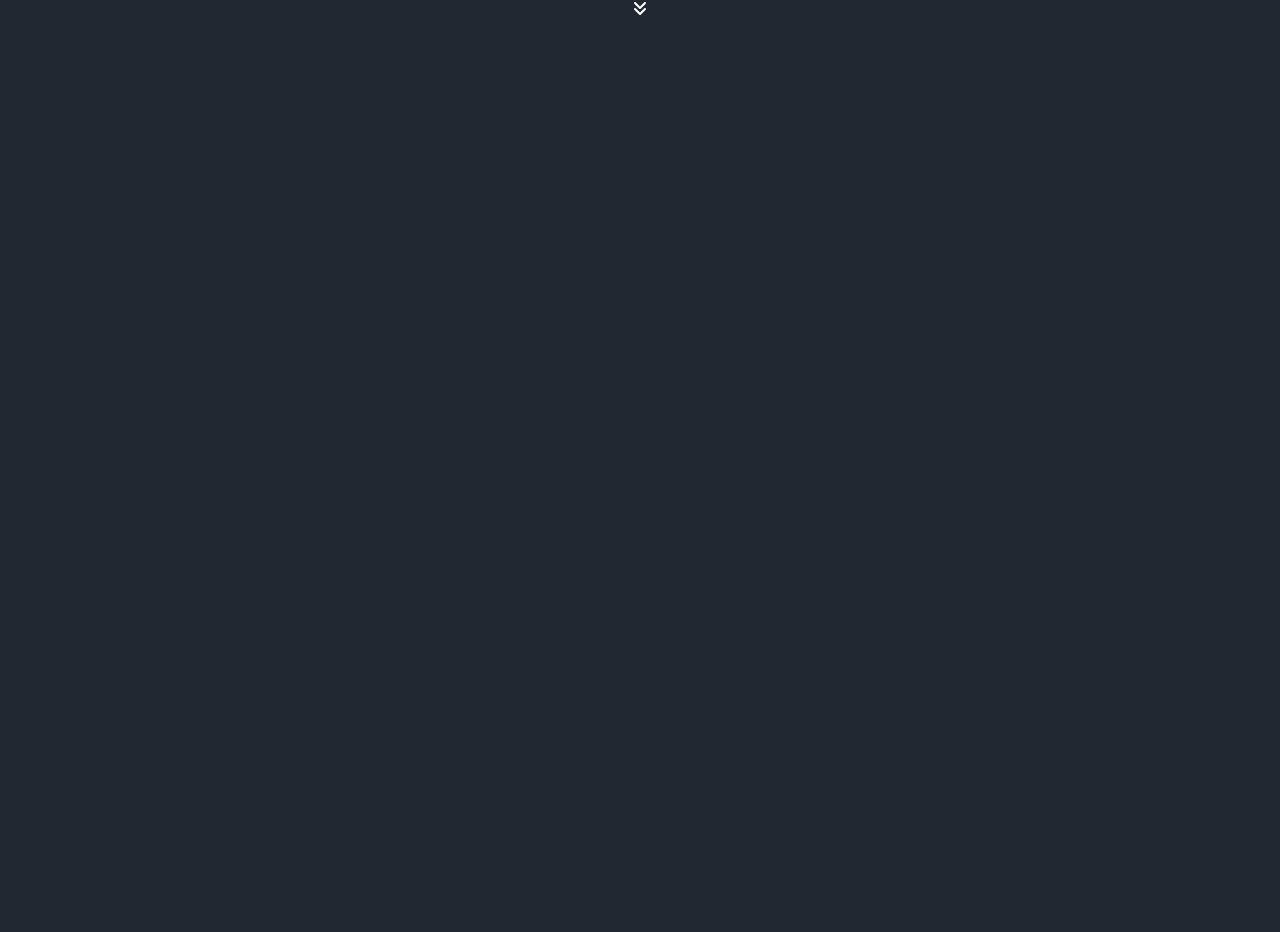
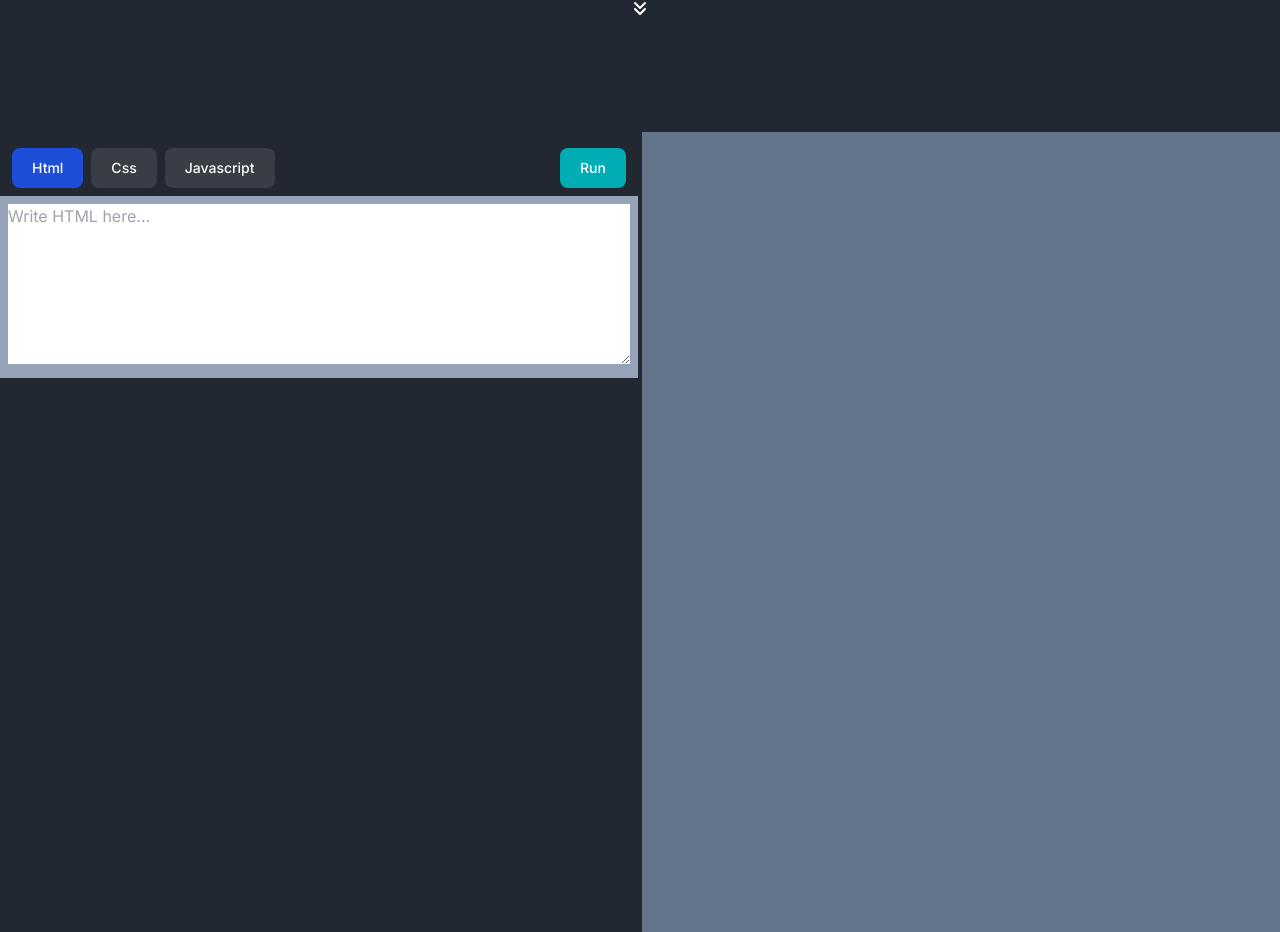
Before and after one commit to yassir-chouika/Rendering_Bowl, a React (Vite) app: page / in a window 1280 px wide. Shown: the part 772-1704 px from the top of the page. Before the commit the page ends 904 px from the top, so only its background shows below. Built offline with nearby package versions, Linux system fonts and the light colour scheme; a web font is replaced by a local one.

Commit message:
add rendering section

```diff
--- a/src/App.jsx
+++ b/src/App.jsx
@@ -1,12 +1,14 @@
 import React from "react";
 import NavBar from "./components/NavBar.jsx";
 import Hero from "./components/Hero.jsx";
+import RenderingSection from "./components/RenderingSection.jsx";
 
 function App() {
   return (
     <>
       <NavBar />
       <Hero />
+      <RenderingSection />
     </>
   );
 }
--- a/src/components/Hero.jsx
+++ b/src/components/Hero.jsx
@@ -16,9 +16,8 @@ const Hero = () => {
       >
         Discover
       </button>
-      {/* The FontAwesomeIcon positioned at the bottom */}
       <div className="absolute bottom-28">
-        <FontAwesomeIcon style={{color:'white'}} icon={faAnglesDown} />
+        <FontAwesomeIcon style={{ color: "white" }} icon={faAnglesDown} />
       </div>
     </div>
   );
--- /dev/null
+++ b/src/components/RenderingSection.jsx
@@ -0,0 +1,84 @@
+import React, { useState } from "react";
+
+const RenderingSection = () => {
+  const [activeTab, setActiveTab] = useState("html"); // Active editor tab
+  const [htmlCode, setHtmlCode] = useState(""); // HTML code state
+  const [cssCode, setCssCode] = useState(""); // CSS code state
+  const [jsCode, setJsCode] = useState(""); // JavaScript code state
+  const [renderedContent, setRenderedContent] = useState(""); // Rendered output
+
+  // Function to handle 'Run' button
+  const handleRun = () => {
+    const combinedCode = `
+      <style>${cssCode}</style>
+      ${htmlCode}
+      <script>${jsCode}</script>
+    `;
+    setRenderedContent(combinedCode);
+  };
+
+  return (
+    <main className="w-full h-dvh flex flex-row gap-1">
+      {/* Code typing area */}
+      <div className="w-1/2">
+        <div className="flex flex-row justify-between pt-2 px-1">
+          <div className="flex flex-row p-2">
+            {["Html", "Css", "Javascript"].map((tab) => (
+              <button
+                key={tab}
+                type="button"
+                onClick={() => setActiveTab(tab.toLowerCase())}
+                className={`text-white bg-SlightlyBlack hover:bg-blue-800 focus:ring-4 focus:ring-blue-300 font-medium rounded-lg text-sm px-5 py-2.5 me-2 ${
+                  activeTab === tab.toLowerCase() ? "bg-blue-700" : ""
+                }`}
+              >
+                {tab}
+              </button>
+            ))}
+          </div>
+          <button
+            type="button"
+            onClick={handleRun}
+            className="text-white bg-PaletteTeal hover:bg-blue-800 focus:ring-4 focus:ring-blue-300 font-medium rounded-lg text-sm px-5 py-2.5 me-2 m-2 dark:bg-blue-600 dark:hover:bg-blue-700 focus:outline-none dark:focus:ring-blue-800"
+          >
+            Run
+          </button>
+        </div>
+        {/* Code editor */}
+        <div className="bg-slate-400 p-2">
+          {activeTab === "html" && (
+            <textarea
+              className="w-full h-40"
+              value={htmlCode}
+              onChange={(e) => setHtmlCode(e.target.value)}
+              placeholder="Write HTML here..."
+            />
+          )}
+          {activeTab === "css" && (
+            <textarea
+              className="w-full h-40"
+              value={cssCode}
+              onChange={(e) => setCssCode(e.target.value)}
+              placeholder="Write CSS here..."
+            />
+          )}
+          {activeTab === "javascript" && (
+            <textarea
+              className="w-full h-40"
+              value={jsCode}
+              onChange={(e) => setJsCode(e.target.value)}
+              placeholder="Write JavaScript here..."
+            />
+          )}
+        </div>
+      </div>
+      {/* Rendered output */}
+      <div
+        className="w-1/2 bg-slate-500 p-2"
+        dangerouslySetInnerHTML={{ __html: renderedContent }}
+      />
+    </main>
+  );
+};
+
+export default RenderingSection;
```
